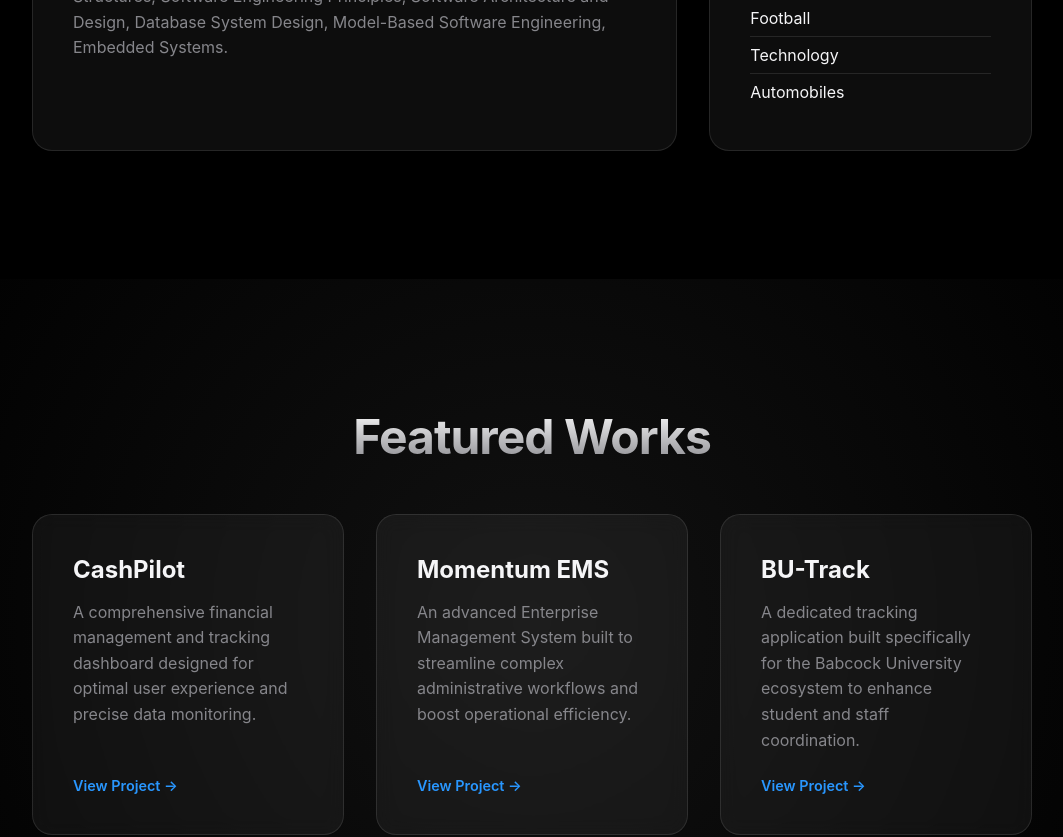
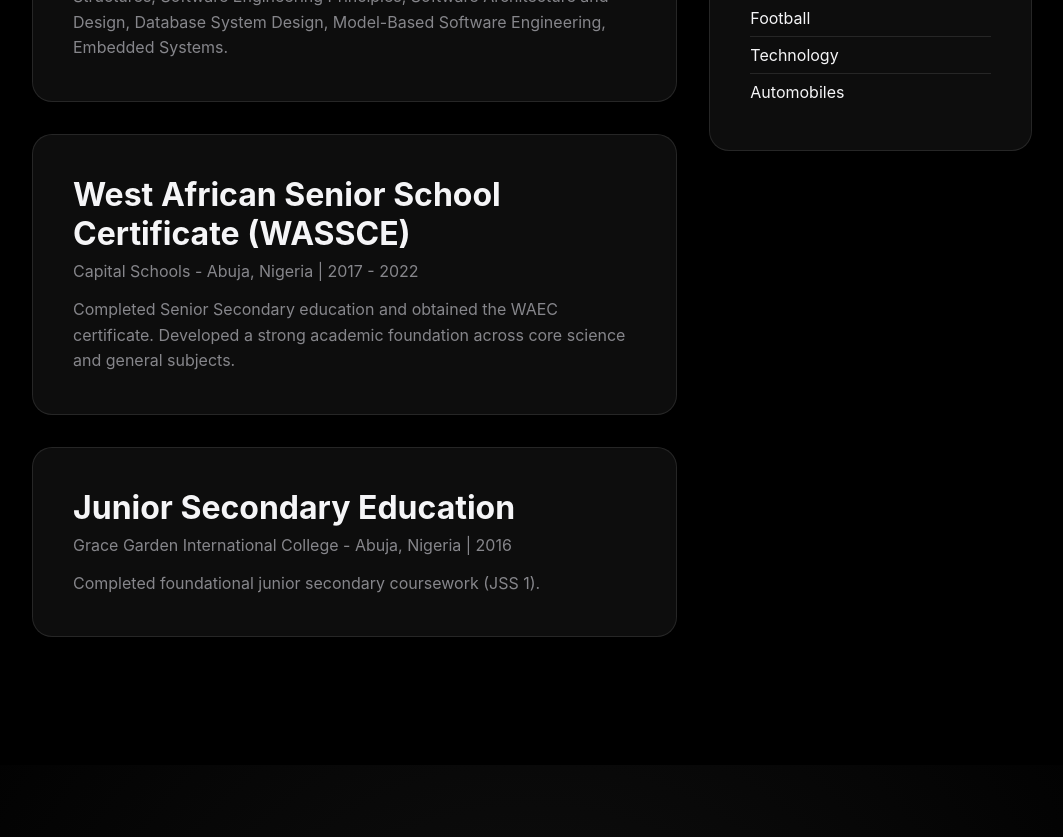
Before and after one commit to Charis55/CharisPortfolio, a React (Vite) app: page / in a window 1280 px wide. Shown: the part 3680-4517 px from the top of the page, without its empty margins (108-1171 px from the left). Built offline with nearby package versions, Linux system fonts and the light colour scheme.

Commit message:
feat: Update education history with secondary schools

```diff
--- a/src/components.jsx
+++ b/src/components.jsx
@@ -138,6 +138,7 @@
                 <h2 className="section-title">Education & Profile</h2>
 
                 <div className="edu-grid">
+                    <div className="edu-history" style={{ display: 'flex', flexDirection: 'column', gap: '2rem' }}>
                         <div className="edu-card glass-card reveal fade-delay-1">
                             <h3>Bachelor of Science: Software Engineering</h3>
                             <p className="edu-meta">Babcock University - Nigeria | 10/2022 - Current</p>
@@ -145,6 +146,23 @@
                             <div className="course-list">
                                 <strong>Key Courses:</strong>
                                 <p>Database Management Systems, Web Development, Algorithms and Data Structures, Software Engineering Principles, Software Architecture and Design, Database System Design, Model-Based Software Engineering, Embedded Systems.</p>
+                            </div>
+                        </div>
+
+                        <div className="edu-card glass-card reveal fade-delay-2">
+                            <h3>West African Senior School Certificate (WASSCE)</h3>
+                            <p className="edu-meta">Capital Schools - Abuja, Nigeria | 2017 - 2022</p>
+                            <div className="course-list">
+                                <p>Completed Senior Secondary education and obtained the WAEC certificate. Developed a strong academic foundation across core science and general subjects.</p>
+                            </div>
+                        </div>
+
+                        <div className="edu-card glass-card reveal fade-delay-3">
+                            <h3>Junior Secondary Education</h3>
+                            <p className="edu-meta">Grace Garden International College - Abuja, Nigeria | 2016</p>
+                            <div className="course-list">
+                                <p>Completed foundational junior secondary coursework (JSS 1).</p>
+                            </div>
                         </div>
                     </div>
 
```
Lines whose indentation alone changed are shown as unchanged.
